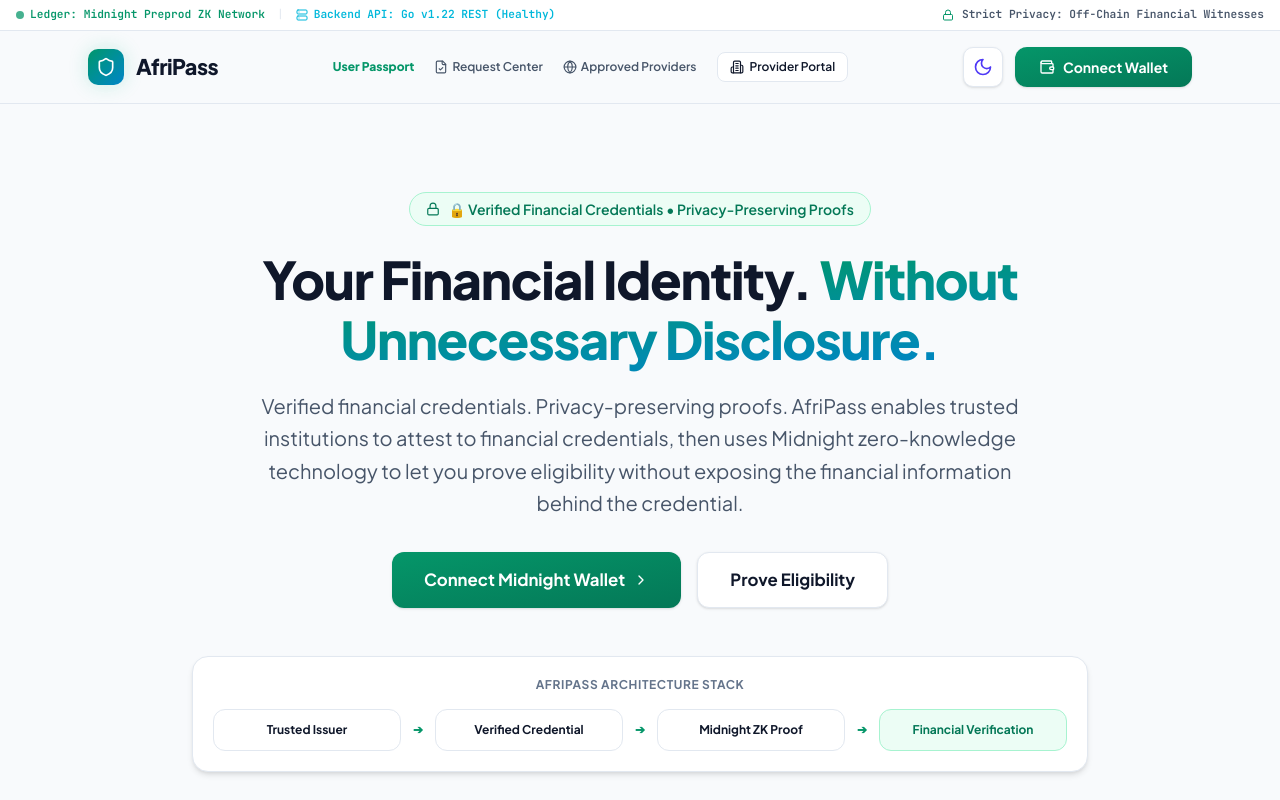
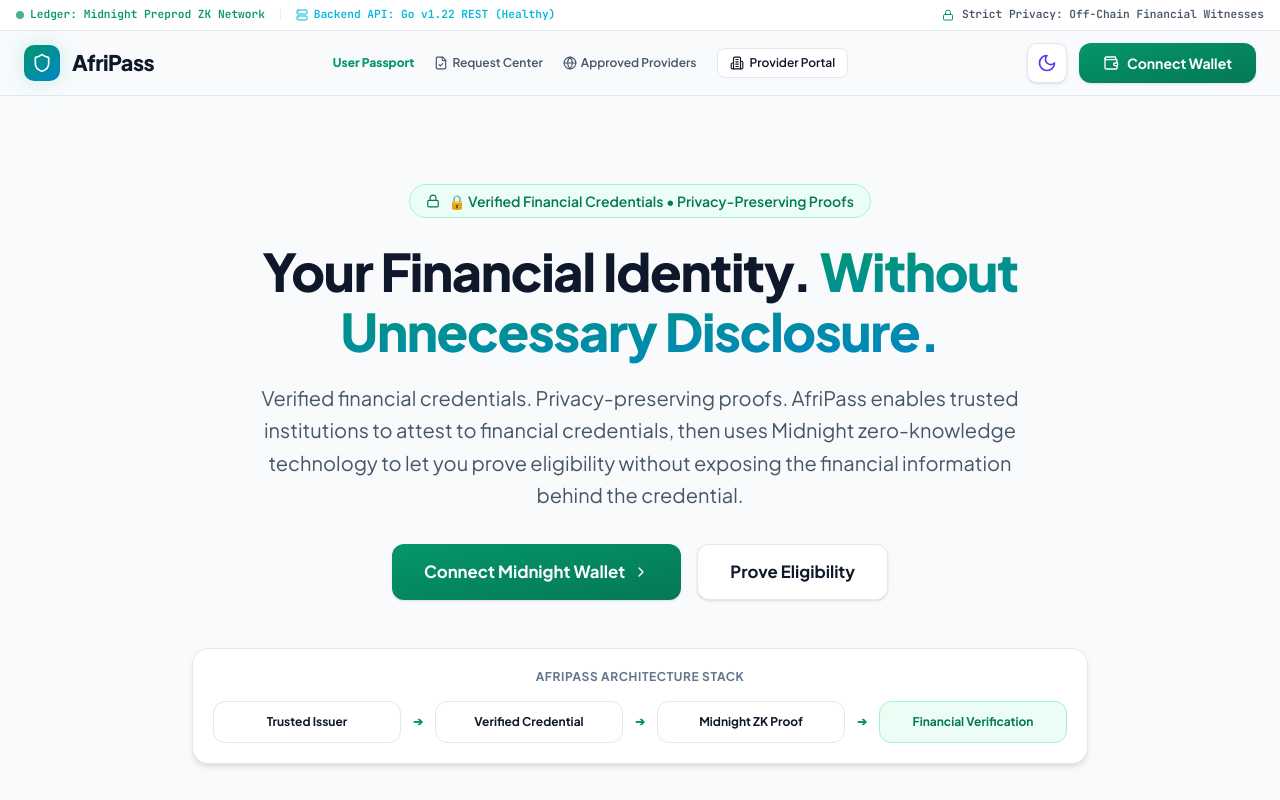
Before and after one commit to emarkees/afripass, a Next.js app: page / in a window 1280 px wide. Built offline with nearby package versions, Linux system fonts and the light colour scheme; no server answers.

Commit message:
refactor(shell): update App.tsx to single scroll container SaaS application shell

```diff
--- a/src/App.tsx
+++ b/src/App.tsx
@@ -113,13 +113,11 @@
   };
 
   return (
-    <div className="min-h-screen flex flex-col w-full bg-[var(--bg-primary)] text-[var(--text-primary)]">
+    <div className="h-screen h-dvh flex flex-col w-full overflow-hidden bg-[var(--bg-primary)] text-[var(--text-primary)]">
       {/* Top Status & Environment Bar */}
+      <header className="shrink-0 w-full z-50 bg-[var(--bg-primary)]/90 backdrop-blur-md border-b border-[var(--border-color)]">
         <EnvironmentIndicator />
-
-      {/* Header Navigation Bar */}
-      <header className="sticky top-0 z-50 w-full backdrop-blur-md bg-[var(--bg-primary)]/90 border-b border-[var(--border-color)]">
-        <div className="w-full max-w-6xl mx-auto px-4 sm:px-6 flex items-center justify-between h-[4.5rem]">
+        <div className="w-full max-w-7xl mx-auto px-4 sm:px-6 flex items-center justify-between h-16">
           <a
             href="#"
             onClick={(e) => {
@@ -253,23 +251,52 @@
         )}
       </header>
 
-      {/* Main Content */}
-      <main className="flex-1 w-full py-6">
+      {/* App Body Shell */}
+      <div className="flex-1 min-h-0 flex w-full overflow-hidden">
+        {activeMainView === 'provider' && currentProvider ? (
+          <>
+            {/* Fixed Full-Height Desktop Sidebar */}
+            <ProviderSidebarNav
+              currentTab={providerSubTab}
+              provider={currentProvider}
+              onSelectTab={setProviderSubTab}
+              onLogout={() => {
+                authService.logout();
+                setCurrentProvider(null);
+              }}
+              onSwitchToUserMode={() => setActiveMainView('user')}
+            />
+
+            {/* ONLY PRIMARY VERTICAL SCROLL CONTAINER ON DESKTOP */}
+            <main className="flex-1 min-w-0 h-full overflow-y-auto overflow-x-hidden p-6 sm:p-8">
+              <div className="max-w-7xl mx-auto w-full space-y-6">
+                {providerSubTab === 'dashboard' && (
+                  <ProviderDashboardView provider={currentProvider} onNavigateTab={setProviderSubTab} />
+                )}
+                {providerSubTab === 'issue' && (
+                  <IssueCredentialView provider={currentProvider} onSuccess={() => setProviderSubTab('dashboard')} />
+                )}
+                {providerSubTab === 'verify' && <ProviderVerifyView />}
+                {providerSubTab === 'requests' && (
+                  <UserRequestCenter onGenerateProofForRequest={handleGenerateProofForRequest} />
+                )}
+                {providerSubTab === 'team' && <ProviderTeamView currentProvider={currentProvider} />}
+                {providerSubTab === 'api' && <ProviderApiView />}
+                {providerSubTab === 'webhooks' && <ProviderWebhookView currentProvider={currentProvider} />}
+                {providerSubTab === 'billing' && <ProviderBillingView currentProvider={currentProvider} />}
+                {providerSubTab === 'audit' && <ProviderAuditView />}
+                {providerSubTab === 'organization' && <ProviderOrgView provider={currentProvider} />}
+              </div>
+            </main>
+          </>
+        ) : (
+          <main className="flex-1 min-w-0 h-full overflow-y-auto overflow-x-hidden p-4 sm:p-6 flex flex-col justify-between">
+            <div className="max-w-7xl mx-auto w-full space-y-8">
               {activeMainView === 'requests' && (
-          <div className="px-4 sm:px-6">
                 <UserRequestCenter onGenerateProofForRequest={handleGenerateProofForRequest} />
-          </div>
               )}
-
-        {activeMainView === 'directory' && (
-          <div className="px-4 sm:px-6">
-            <ProviderDirectoryView />
-          </div>
-        )}
-
-        {activeMainView === 'provider' && (
-          <div className="w-full max-w-7xl mx-auto px-4 sm:px-6">
-            {!currentProvider ? (
+              {activeMainView === 'directory' && <ProviderDirectoryView />}
+              {activeMainView === 'provider' && !currentProvider && (
                 <div>
                   {providerAuthMode === 'register' ? (
                     <ProviderRegisterView
@@ -289,41 +316,7 @@
                     />
                   )}
                 </div>
-            ) : (
-              <div className="flex flex-col lg:flex-row gap-6 items-start">
-                <ProviderSidebarNav
-                  currentTab={providerSubTab}
-                  provider={currentProvider}
-                  onSelectTab={setProviderSubTab}
-                  onLogout={() => {
-                    authService.logout();
-                    setCurrentProvider(null);
-                  }}
-                  onSwitchToUserMode={() => setActiveMainView('user')}
-                />
-                <div className="flex-1 w-full min-w-0">
-                  {providerSubTab === 'dashboard' && (
-                    <ProviderDashboardView provider={currentProvider} onNavigateTab={setProviderSubTab} />
               )}
-                  {providerSubTab === 'issue' && (
-                    <IssueCredentialView provider={currentProvider} onSuccess={() => setProviderSubTab('dashboard')} />
-                  )}
-                  {providerSubTab === 'verify' && <ProviderVerifyView />}
-                  {providerSubTab === 'requests' && (
-                    <UserRequestCenter onGenerateProofForRequest={handleGenerateProofForRequest} />
-                  )}
-                  {providerSubTab === 'team' && <ProviderTeamView currentProvider={currentProvider} />}
-                  {providerSubTab === 'api' && <ProviderApiView />}
-                  {providerSubTab === 'webhooks' && <ProviderWebhookView currentProvider={currentProvider} />}
-                  {providerSubTab === 'billing' && <ProviderBillingView currentProvider={currentProvider} />}
-                  {providerSubTab === 'audit' && <ProviderAuditView />}
-                  {providerSubTab === 'organization' && <ProviderOrgView provider={currentProvider} />}
-                </div>
-              </div>
-            )}
-          </div>
-        )}
-
               {activeMainView === 'user' && (
           <>
             {/* Upgraded Hero Section */}
@@ -510,7 +503,7 @@
             </section>
           </>
         )}
-      </main>
+            </div>
 
             {/* Footer */}
             <footer className="w-full border-t border-[var(--border-color)] py-12 mt-16 text-center text-[var(--text-muted)] text-[0.9rem]">
@@ -539,6 +532,9 @@
                 </div>
               </div>
             </footer>
+          </main>
+        )}
+      </div>
     </div>
   );
 }
```
Also changed, not shown: 2 other files (tests, documents, lock files or other folders). Lines whose indentation alone changed are shown as unchanged.
